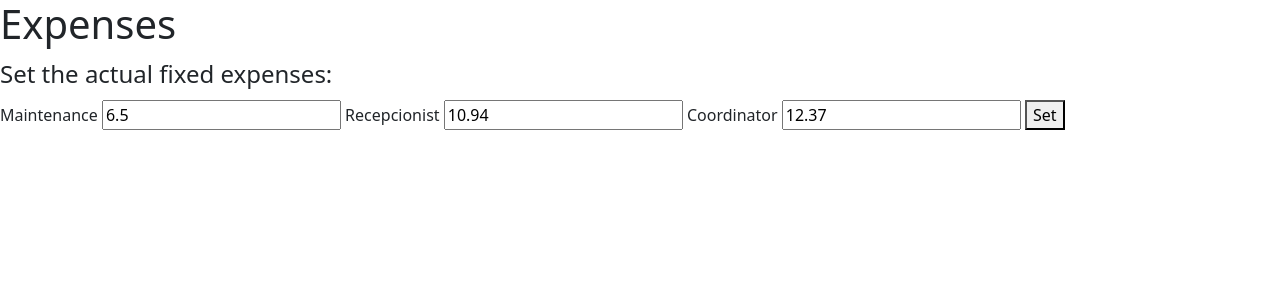
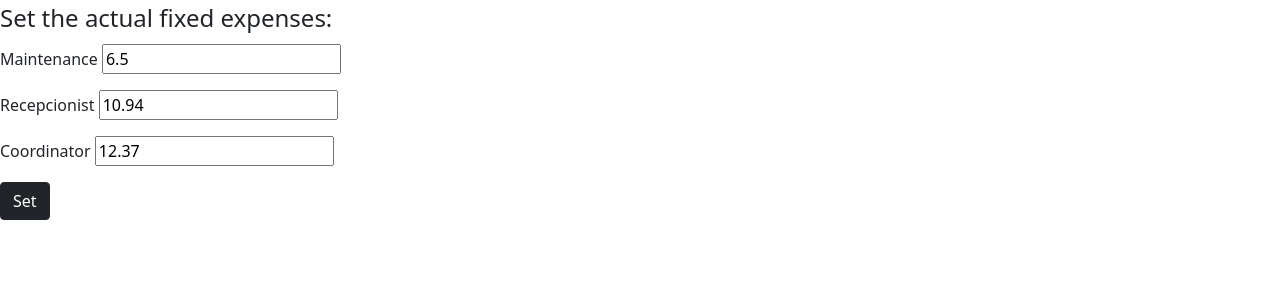
Before and after one commit to gmateusjose/smart-manager, a Flask app: page /expenses in a window 1280 px wide. Shown: the top 300 px of the page. Run offline with Flask 2, Linux system fonts and the light colour scheme; data comes from the database, SQL or seed files in the repository; both versions use the stored data as it was after the commit.

Commit message:
styling the expenses form

```diff
--- a/templates/expenses.html
+++ b/templates/expenses.html
@@ -1,18 +1,27 @@
 {% extends 'layout.html' %}
 
 {% block body %}
- <h1>Expenses</h1>
+ <form action="/expenses" method="post">
+ 	<legend>Set the actual fixed expenses:</legend>
 
- <legend>Set the actual fixed expenses:</legend>
- <form action="/expenses" method="post">
-  <label>Maintenance</label>
-  <input type="number" name="maint" value="{{ expenses['maint'] }}" min="0" required>
+	<div class="mb-3">
+  	<label for="maint">Maintenance</label>
+  	<input type="number" id="maint" name="maint"
+		value="{{ expenses['maint'] }}" min="0" step="0.01" required>
+  </div>
 
-  <label>Recepcionist</label>
-  <input type="number" name="recep" value="{{ expenses['recep'] }}" min="0" required>
+	<div class="mb-3">
+  	<label for="recep">Recepcionist</label>
+  	<input type="number" id="recep" name="recep"
+		value="{{ expenses['recep'] }}" min="0" step="0.01" required>
+  </div>
 
-  <label>Coordinator</label>
-  <input type="number" name="coord" value="{{ expenses['coord'] }}" min="0" required>
-  <button type="submit">Set</button>
+	<div class="mb-3">
+  	<label for="coord">Coordinator</label>
+  	<input type="number" id="coord" name="coord"
+		value="{{ expenses['coord'] }}" min="0" step="0.01" required>
+  </div>
+
+	<button type="submit" class="btn btn-dark">Set</button>
  </form>
 {% endblock %}
```
Also changed, not shown: smart-fluent.db.
